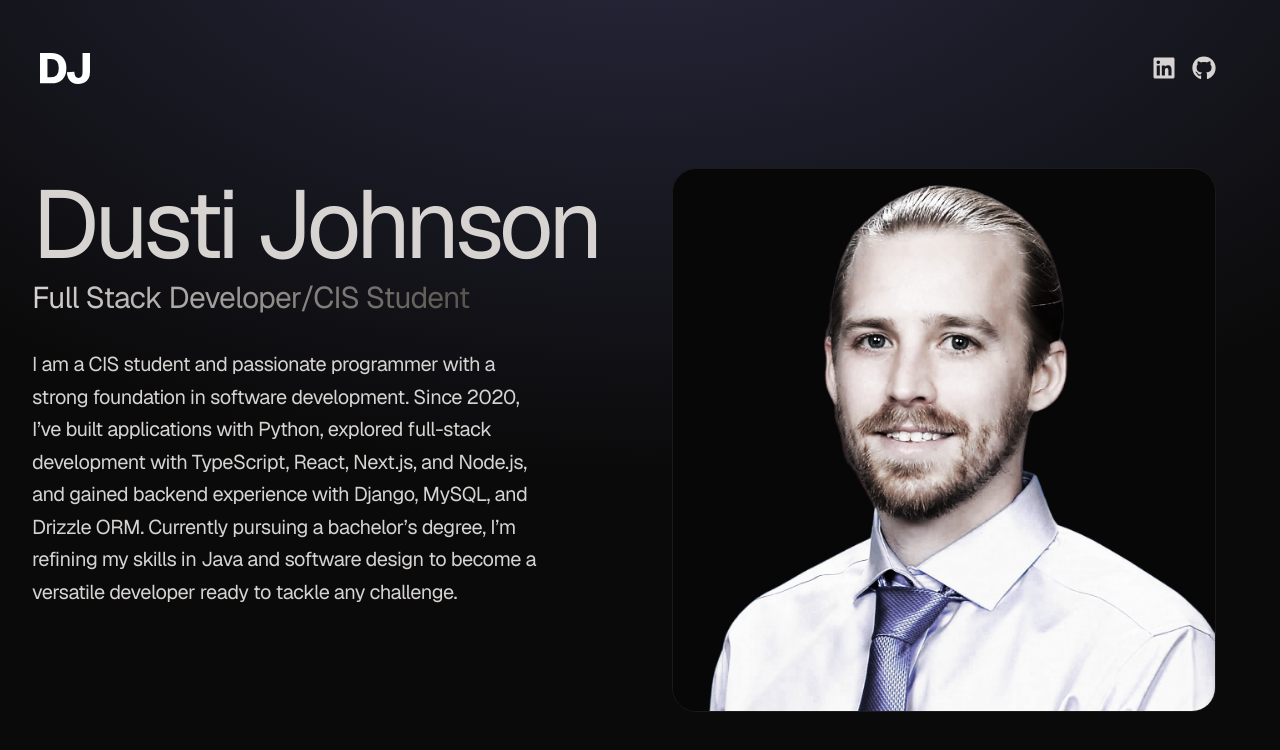
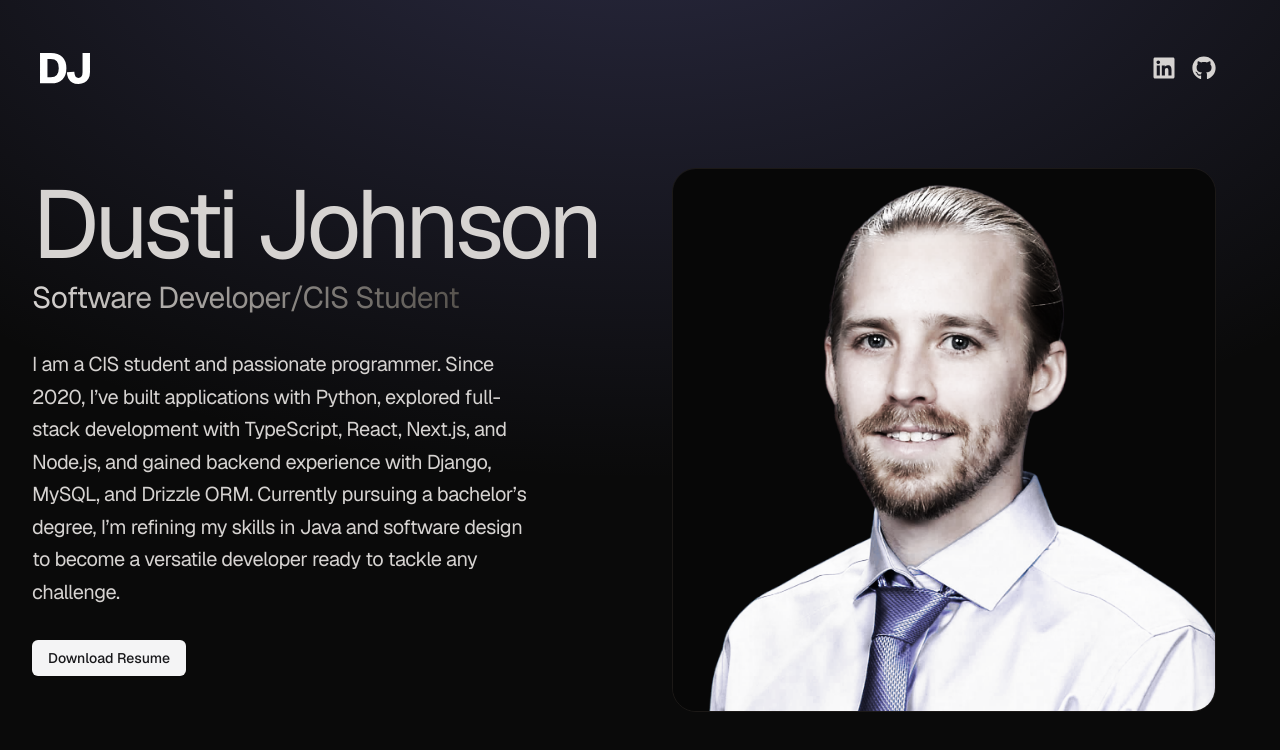
Before and after one commit to dustij/dusti-portfolio-site, a Next.js app: page / in a window 1280 px wide. Shown: the top 750 px of the page. Built offline with nearby package versions, Linux system fonts and the light colour scheme.

Commit message:
download resume

```diff
--- a/src/components/Hero.tsx
+++ b/src/components/Hero.tsx
@@ -1,5 +1,7 @@
 import { HERO_CONTENT } from "@/constants";
 import Image from "next/image";
+import { Button } from "./ui/button";
+import Link from "next/link";
 
 export default function Hero() {
     return (
@@ -21,12 +23,22 @@ export default function Hero() {
                         <h2 className="pb-2 text-4xl tracking-tighter lg:text-8xl">
                             Dusti Johnson
                         </h2>
-                        <span className="bg-gradient-to-r from-stone-300 to-stone-600 bg-clip-text text-3xl tracking-tight text-transparent">
-                            Full Stack Developer/CIS Student
+                        <span className="bg-gradient-to-r from-stone-300 to-stone-600 bg-clip-text text-2xl tracking-tight text-transparent lg:text-3xl">
+                            Software Developer/CIS Student
                         </span>
                         <p className="my-2 max-w-lg py-6 text-xl leading-relaxed tracking-tight">
                             {HERO_CONTENT}
                         </p>
+                        <Button asChild variant={"secondary"}>
+                            <Link
+                                href="/resume.pdf"
+                                target="_blank"
+                                rel="noopener noreferrer"
+                                download
+                            >
+                                Download Resume
+                            </Link>
+                        </Button>
                     </div>
                 </div>
             </div>
--- a/src/constants/index.ts
+++ b/src/constants/index.ts
@@ -1,6 +1,6 @@
 
 
-export const HERO_CONTENT = `I am a CIS student and passionate programmer with a strong foundation in software development. Since 2020, I’ve built applications with Python, explored full-stack development with TypeScript, React, Next.js, and Node.js, and gained backend experience with Django, MySQL, and Drizzle ORM. Currently pursuing a bachelor’s degree, I’m refining my skills in Java and software design to become a versatile developer ready to tackle any challenge.`;
+export const HERO_CONTENT = `I am a CIS student and passionate programmer. Since 2020, I’ve built applications with Python, explored full-stack development with TypeScript, React, Next.js, and Node.js, and gained backend experience with Django, MySQL, and Drizzle ORM. Currently pursuing a bachelor’s degree, I’m refining my skills in Java and software design to become a versatile developer ready to tackle any challenge.`;
 
 export const ABOUT_TEXT = `I am a dedicated Computer Information Science (CIS) student and passionate programmer with a strong foundation in software development. Since beginning my programming journey in 2020 with Python, I have built personal applications and scripts to solve real-world problems and fuel my curiosity. In 2022, I embarked on a full-stack web development path, gaining hands-on experience with JavaScript, TypeScript, React, Next.js, and Node.js. My backend expertise includes building APIs with Python's Django Rest Framework and designing database schemas with MySQL and Drizzle ORM. Currently pursuing a bachelor's degree, I am deepening my understanding of Java and object-oriented software design. My goal is to become a versatile developer equipped to create innovative solutions for any challenge.`;
 
```
